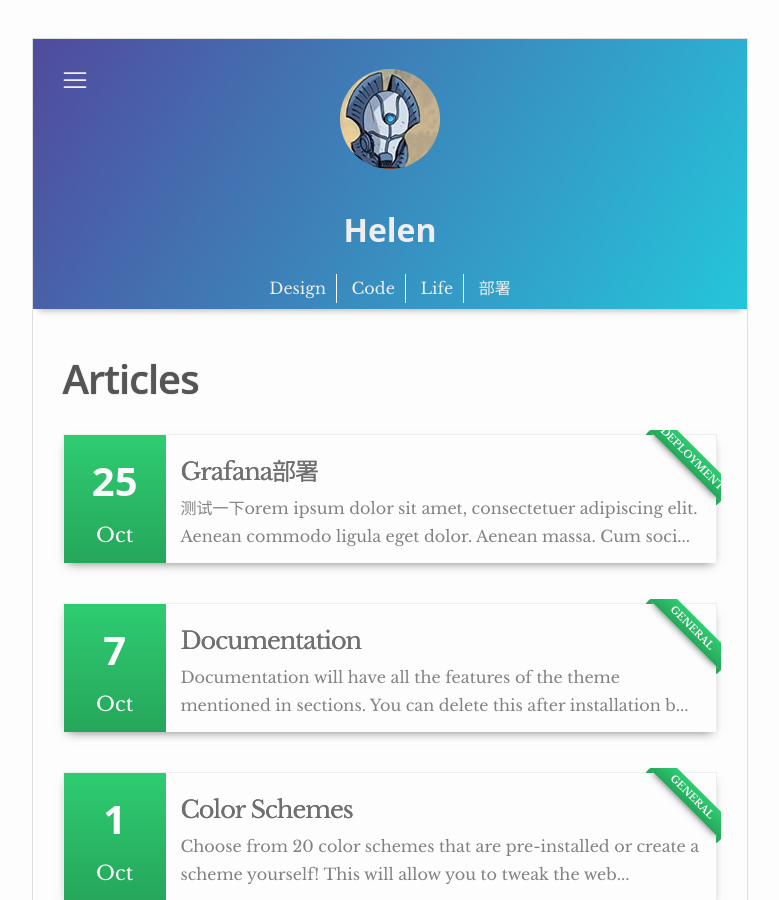
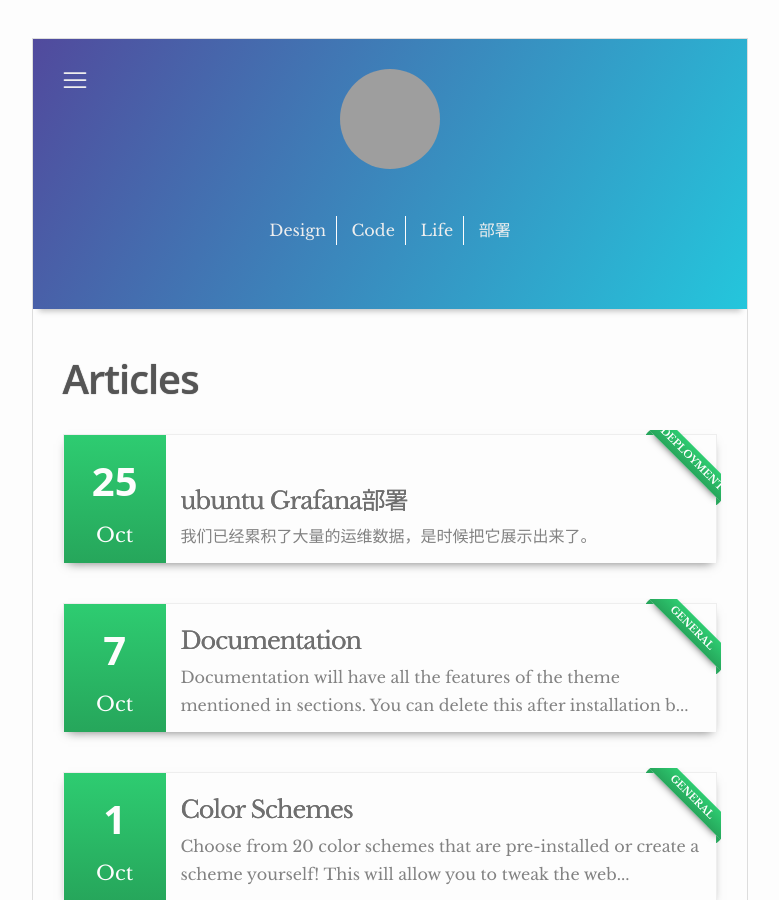
Before and after one commit to helenbean/helenbean.github.io, a Jekyll site: the page built from index.html, in a window 1280 px wide and 900 px high. Shown: the whole window, without its empty margins (250-1029 px from the left). Built offline with Jekyll 4.4.1, drawn with Linux system fonts in a browser that asks for light colours; some of the changed text lies outside the part shown; grey boxes are pictures that could not be loaded.

Commit message:
Revert "Revert "post""
This reverts commit a7230bbf2678bd49ac04e5c8308ac38d2d0f64a6.

```diff
--- a/_posts/2018-10-25-deployment-1.markdown
+++ b/_posts/2018-10-25-deployment-1.markdown
@@ -1,7 +1,7 @@
 ---
 layout: post
-title:  "Grafana部署"
-description: 测试一下orem ipsum dolor sit amet, consectetuer adipiscing elit. Aenean commodo ligula eget dolor. Aenean massa. Cum sociis natoque penatibus et magnis dis parturient montes, nascetur ridiculus mus.
+title:  "ubuntu Grafana部署"
+description: 我们已经累积了大量的运维数据，是时候把它展示出来了。
 categories: deployment
 author: Helen
 ---
```
Also changed, not shown: _config.yml (deleted, +0 -60 lines).
